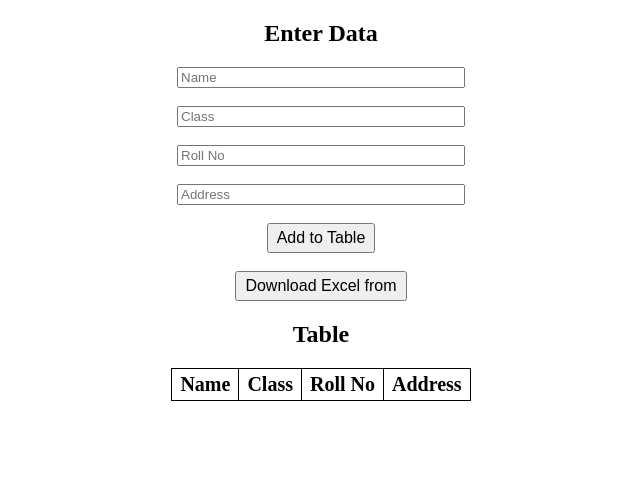
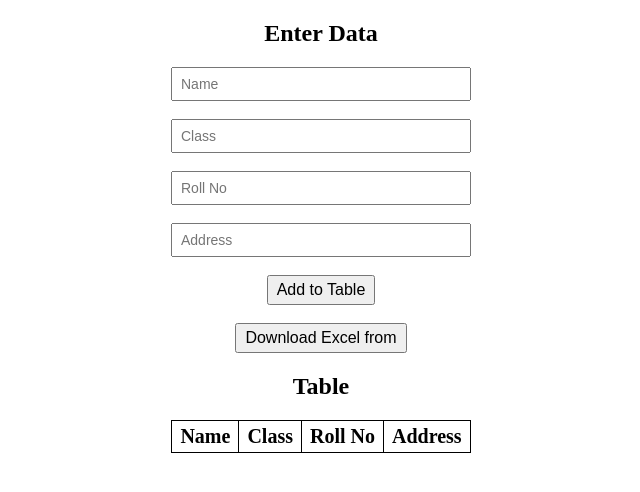
Before and after one commit to Pradummna/form.js, a plain HTML site: page index.html in a window 1280 px wide. Shown: the whole page, without its empty margins (319-959 px from the left). Drawn offline with Linux system fonts and the light colour scheme.

Commit message:
Updated index.html

```diff
--- a/index.html
+++ b/index.html
@@ -10,6 +10,9 @@
 
         .in input {
             width: 280px;
+	    height: 22px;
+    	    font-size: 14px;
+    	    padding: 4px 8px;
         }
 
         table {
```
